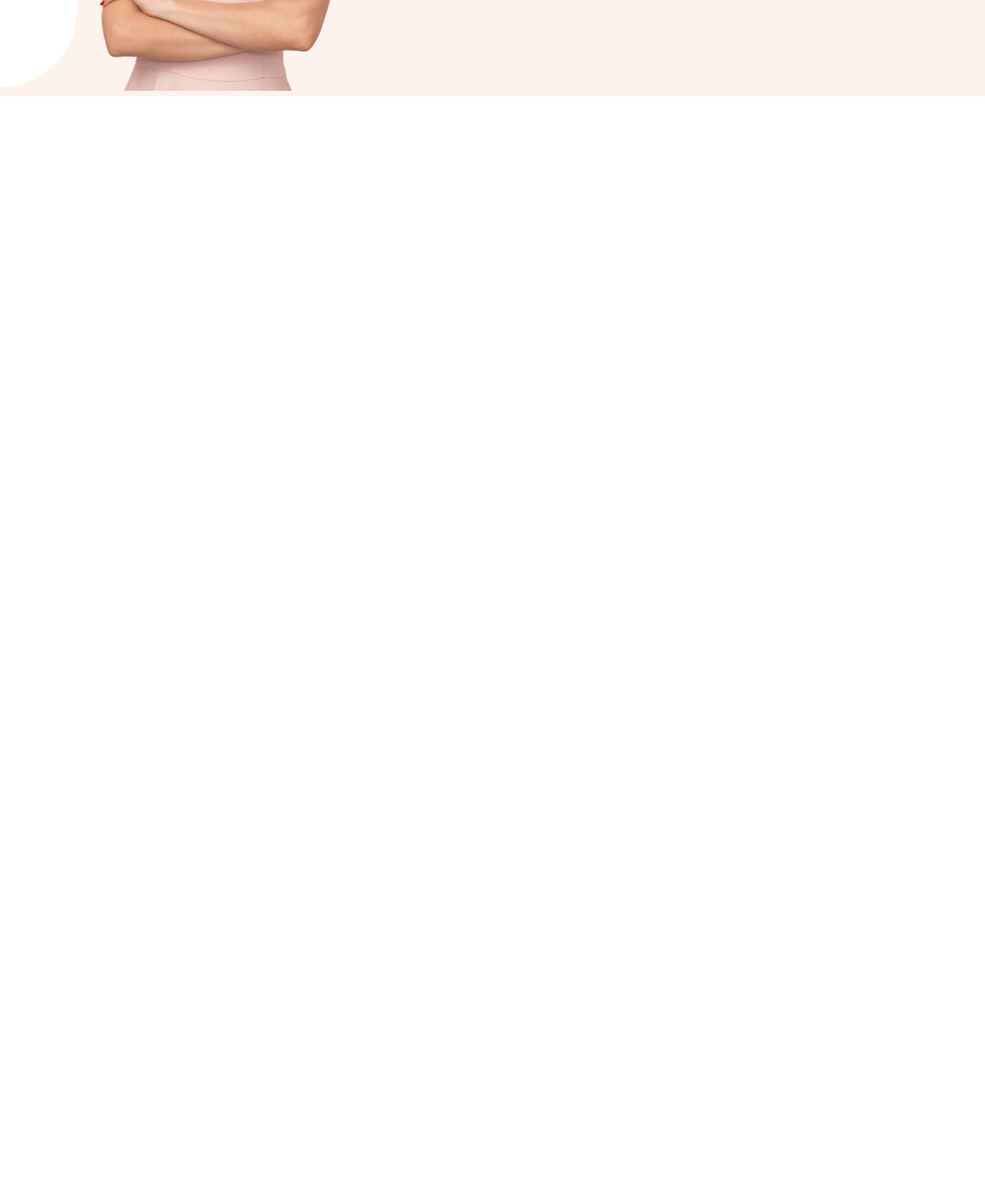
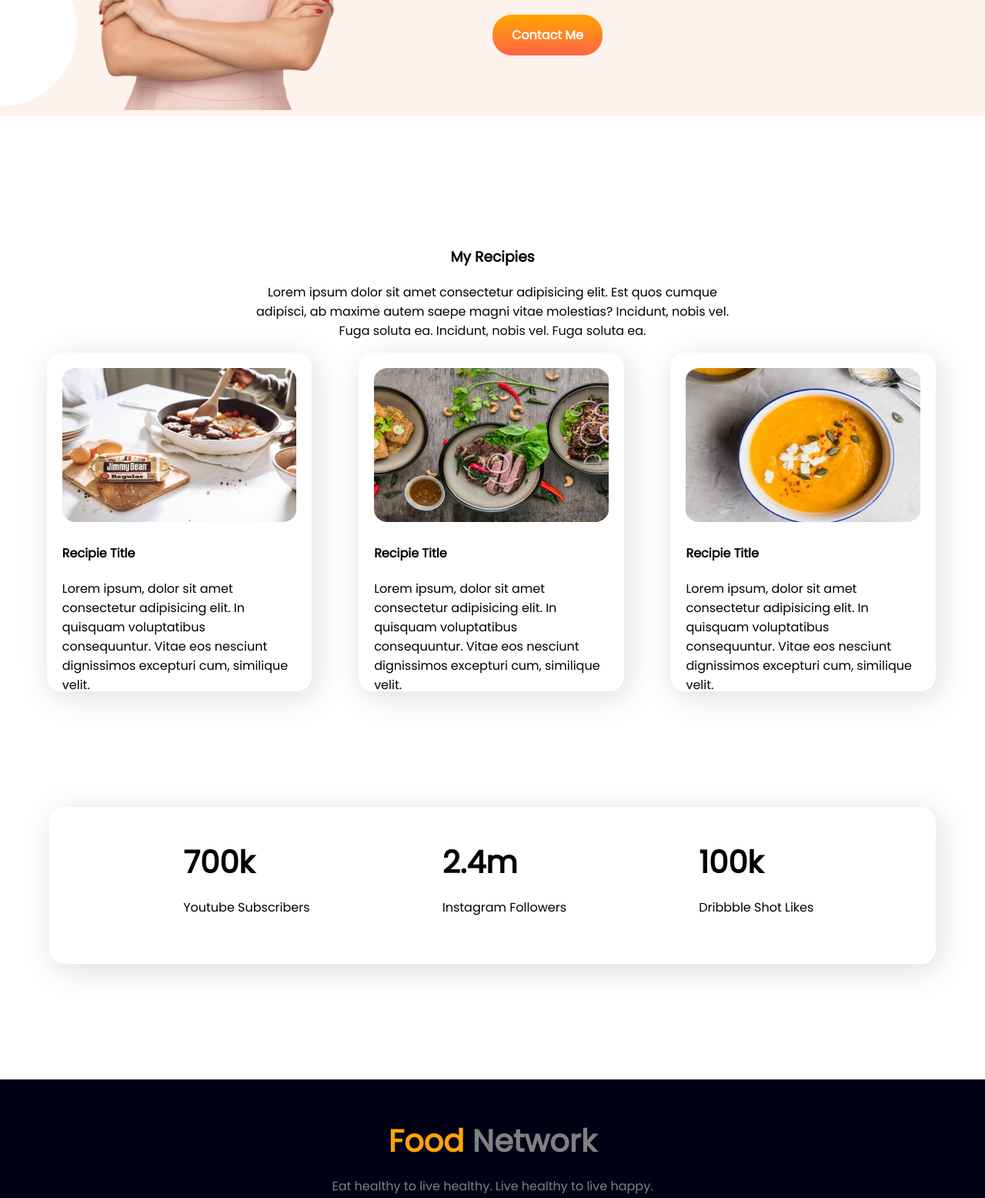
Before and after one commit to tareksourav/food-network, a plain HTML site: page index.html in a window 1280 px wide. Shown: the part 1141-2697 px from the top of the page at 77% size. Before the commit the page ends 1416 px from the top, so only its background shows below. Drawn offline with Linux system fonts and the light colour scheme.

Commit message:
complete food network projects

```diff
--- a/index.html
+++ b/index.html
@@ -45,6 +45,57 @@
             <a class="link-button" href="google.com" target="_blank" rel="noopener noreferrer">Contact Me</a>
         </div>
     </section>
+
+    <section>
+        <div class="centered-text">
+            <h3>My Recipies</h3>
+            <p>Lorem ipsum dolor sit amet consectetur adipisicing elit. Est quos cumque adipisci, ab maxime autem saepe
+                magni vitae molestias? Incidunt, nobis vel. Fuga soluta ea. Incidunt, nobis vel. Fuga soluta ea.
+            </p>
+        </div>
+
+        <div class="displaying">
+            <div class="quater-width">
+                <img src="images/food/Project Cover.jpg" alt="">
+                <h4>Recipie Title</h4>
+                <p>Lorem ipsum, dolor sit amet consectetur adipisicing elit. In quisquam voluptatibus consequuntur.
+                    Vitae eos nesciunt dignissimos excepturi cum, similique velit.</p>
+            </div>
+            <div class="quater-width">
+                <img src="images/food/Project Cover1.jpg" alt="">
+                <h4>Recipie Title</h4>
+                <p>Lorem ipsum, dolor sit amet consectetur adipisicing elit. In quisquam voluptatibus consequuntur.
+                    Vitae eos nesciunt dignissimos excepturi cum, similique velit.</p>
+            </div>
+            <div class="quater-width">
+                <img src="images/food/Project Cover.png" alt="">
+                <h4>Recipie Title</h4>
+                <p>Lorem ipsum, dolor sit amet consectetur adipisicing elit. In quisquam voluptatibus consequuntur.
+                    Vitae eos nesciunt dignissimos excepturi cum, similique velit.</p>
+            </div>
+        </div>
+    </section>
+
+    <section class="displaying fourth-banner">
+        <div>
+            <h1>700k</h1>
+            <p>Youtube Subscribers</p>
+        </div>
+        <div>
+            <h1>2.4m</h1>
+            <p>Instagram Followers</p>
+        </div>
+        <div>
+            <h1>100k</h1>
+            <p>Dribbble Shot Likes</p>
+        </div>
+    </section>
+
+    <footer class="centered-text">
+        <h1> <span class="orange-color">Food</span> Network</h1>
+        <p>Eat healthy to live healthy. Live healthy to live happy.</p>
+    </footer>
+
 </body>
 
 </html>
--- a/style.css
+++ b/style.css
@@ -7,9 +7,10 @@ h1{
     font-weight: 1200;
     margin: 0;
 }
-p{
+.half-width p{
     padding-bottom: 40px;
-    width: 90%;
+    width: 70%;
+    text-align: justify;
 }
 .orange-color{
     color: orange;
@@ -49,3 +50,59 @@ p{
     padding-left: 20%;
     margin-top: 70px;
 }
+
+.centered-text{
+    text-align: center;
+    padding-left: 25%;
+    padding-right: 25%;
+}
+.displaying{
+    display: flex;
+    margin-right: 5%;
+    margin-bottom: 150px;
+
+
+}
+/* .third-banner{
+    border: 15px solid white;
+    border-radius: 15px;
+    height: 200px;
+    width: 100px;
+} */
+.quater-width{
+    width:40%;
+    height: 400px;
+    /* float: left; */
+    margin-left: 5%;
+    /* padding-left: 5%; */
+    border: 20px solid white;
+    border-radius: 20px;
+    /* box-shadow: 2px 2px 2px 1px rgba(241, 235, 235, 0.2); */
+    box-shadow: 5px 7px 40px rgb(223, 221, 221);
+
+}
+.quater-width img{
+    width: 100%;
+    height: 50%;
+    border-radius: 10px;
+}
+footer{
+    height: 200px;
+    background-color: rgb(1, 1, 22);
+    color: gray;
+    padding-top: 50px;
+}
+.fourth-banner{
+    /* width:30%; */
+    margin-left: 5%;
+    /* width:90%; */
+    height: 200px;
+    border: 2px solid white;
+    border-radius: 20px;
+    /* box-shadow: 2px 2px 2px 1px rgba(241, 235, 235, 0.2); */
+    box-shadow: 5px 7px 40px rgb(223, 221, 221);
+}
+.fourth-banner div{
+    padding-top: 3.5%;
+    margin-left: 15%;
+}
```
